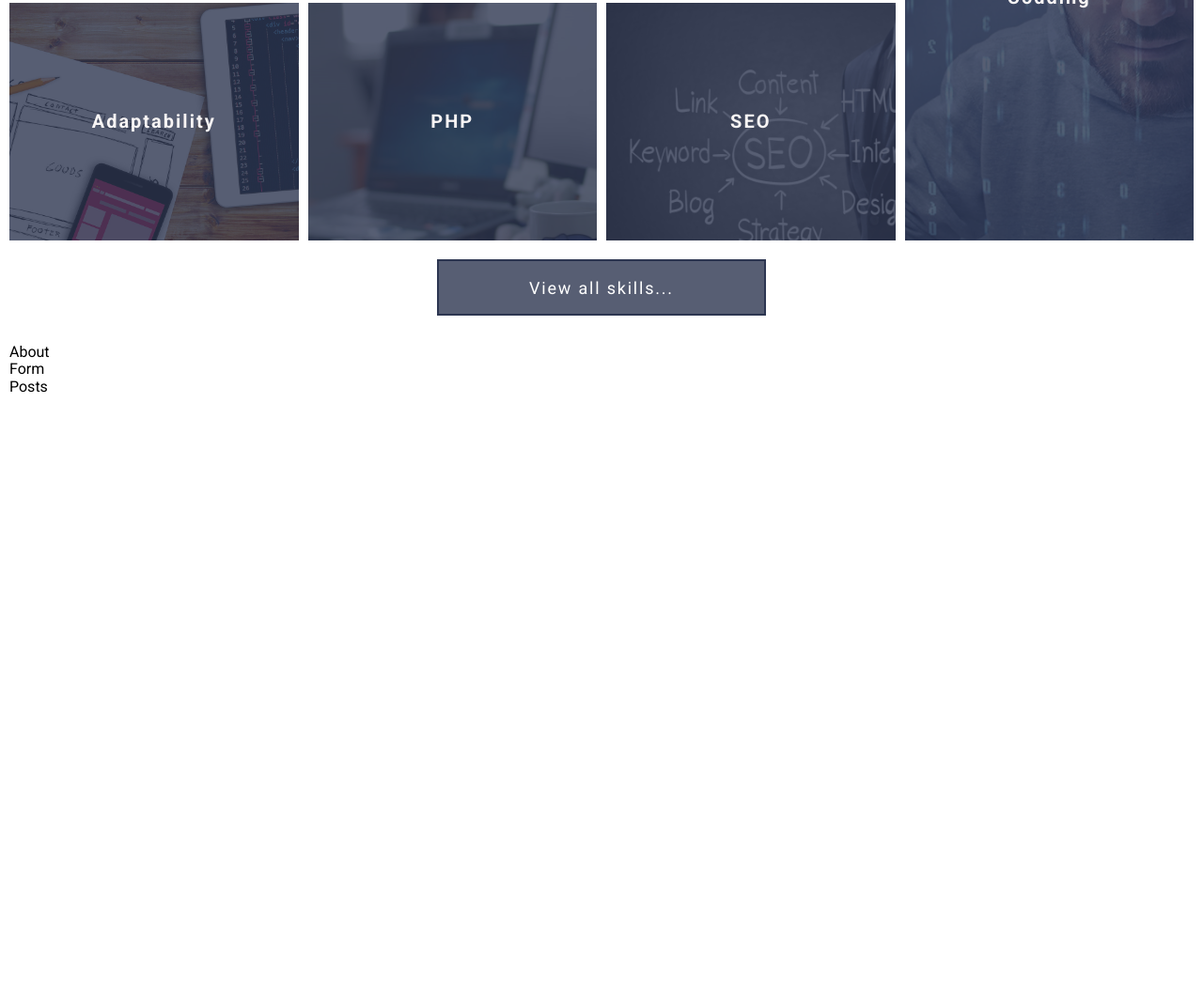
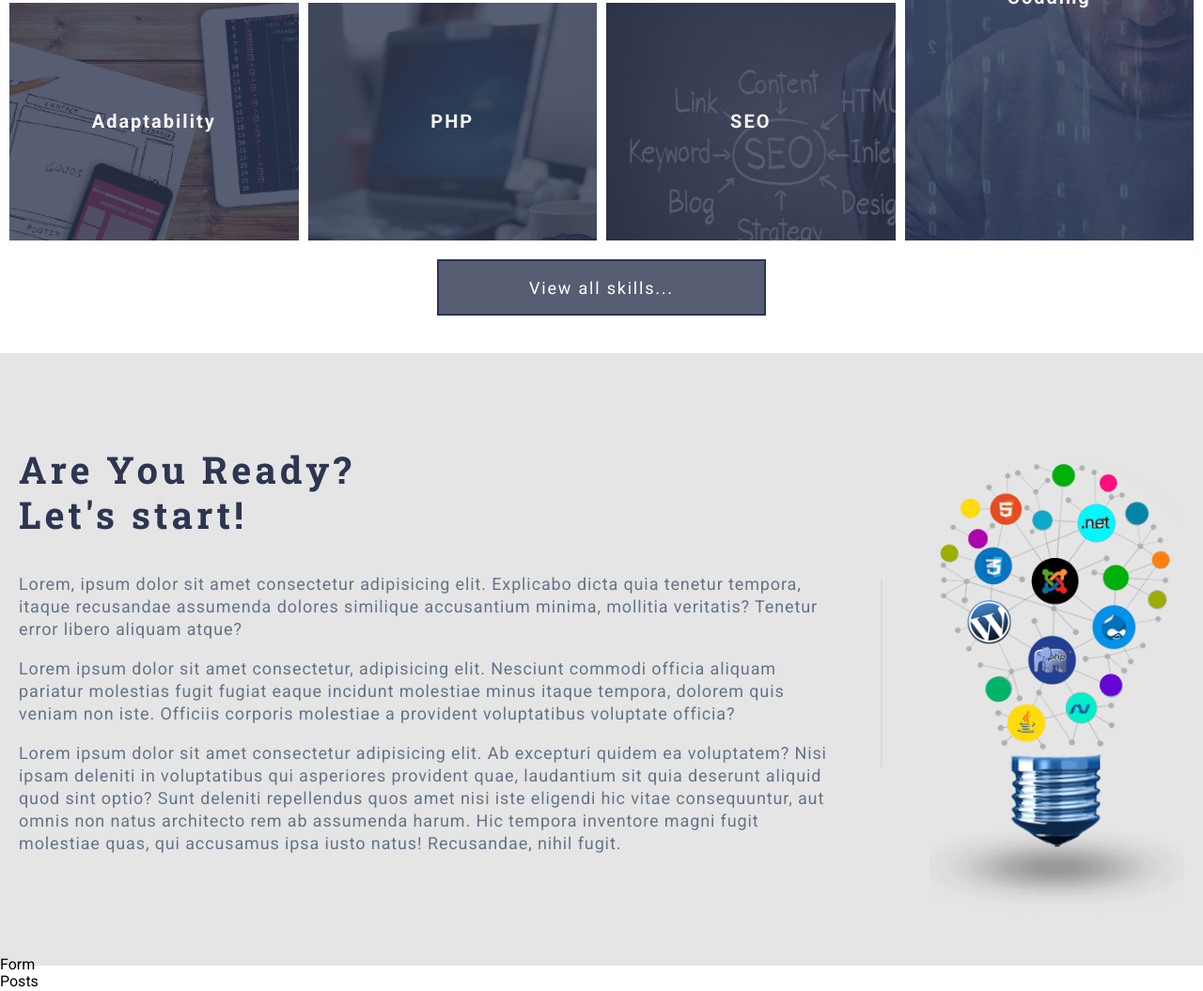
Before and after one commit to Tania-Dediukhina/1_project-we_are_real_developers, a website: page index.html in a window 1280 px wide. Shown: the part 1334-2389 px from the top of the page at 94% size. Before the commit the page ends 1755 px from the top, so only its background shows below. Drawn offline with Linux system fonts and the light colour scheme.

Commit message:
third page done,need formating

```diff
--- a/assets/scss/components/sections/_section-about.scss
+++ b/assets/scss/components/sections/_section-about.scss
@@ -0,0 +1,71 @@
+.about-item__overlay {
+  width: 100%;
+  height: 100%;
+  background-color: #e5e5e5;
+  position: absolute;
+
+  top: 10px;
+  bottom: 0;
+  left: 0;
+  right: 0;
+  z-index: -2;
+  padding-top: 20px;
+}
+.about__container {
+  display: flex;
+  align-items: center;
+  gap: 50px;
+
+  max-width: 1340px;
+  margin: 0 auto;
+  padding: 0 20px 0 20px;
+}
+
+.about {
+  position: relative;
+  height: 652px;
+  letter-spacing: 0.055em;
+}
+
+.about__text {
+  width: 929px;
+  height: 491px;
+  font-size: 18px;
+  position: relative;
+  line-height: 24px;
+  color: #637588;
+  font-weight: 400;
+  font-family: "Roboto";
+  z-index: 1;
+}
+.about__text p:first-of-type::after {
+  position: absolute;
+  top: 250px;
+  right: -50px;
+  width: 2px;
+  height: 200px;
+  content: "";
+  background-color: rgba(99, 117, 136, 0.1);
+}
+
+.about__title {
+  font-size: 40px;
+  letter-spacing: 4px;
+  line-height: 48px;
+  color: #2d3651;
+  font-weight: 700;
+  font-family: "Roboto Slab";
+
+  padding-top: 110px;
+  padding-bottom: 20px;
+
+  max-width: 1340px;
+  text-align: left;
+  margin: 0 auto;
+}
+.about-item__image {
+  height: 480px;
+  max-width: 100%;
+  padding-top: 113px;
+  align-items: flex-end;
+}
--- a/assets/scss/components/sections/skills/_skill-item.scss
+++ b/assets/scss/components/sections/skills/_skill-item.scss
@@ -14,6 +14,8 @@
   min-width: 100%;
   max-height: 100vh;
   background-position: 50% 50%;
+
+  margin-bottom: 100px;
 }
 .skills__container {
   display: grid;
@@ -26,7 +28,6 @@
   display: flex;
   justify-content: center;
   margin-top: 20px;
-  margin-bottom: 30px;
 }
 .skills-item {
   background-color: rgba(45, 54, 81, 0.8);
--- a/assets/scss/style.scss
+++ b/assets/scss/style.scss
@@ -13,7 +13,7 @@
 //   @use "components/header/header-navbar";
 //   @use "components/header/header-content";
 
-//   @use "components/sections/section-about";
+@use "components/sections/section-about";
 //   @use "components/sections/section-form";
 //   @use "components/sections/section-posts";
 //   @use "components/footer/footer";
--- a/index.html
+++ b/index.html
@@ -69,8 +69,8 @@
         </div>
     </header>
 
-    <main class="skills">
-        <section>
+    <main>
+        <section class="skills">
             <h2 class="hidden">Невидимый заголовок</h2>
             <div class="skills__container">
                 <article class="skills-item">
@@ -142,16 +142,43 @@
             </div>
         </section>
 
-        <section>About
-            <h3 class="hidden">Невидимый заголовок2</h3>
+        <section class="about">
+
+            <div class="about__container">
+                <div class="about__text">
+                    <h3 class="about__title">Are You Ready?<br>
+                        Let's start!</h3>
+                    <p>Lorem, ipsum dolor sit amet consectetur adipisicing elit. Explicabo dicta quia tenetur tempora,
+                        itaque
+                        recusandae assumenda dolores similique accusantium minima, mollitia veritatis? Tenetur error
+                        libero
+                        aliquam atque?</p>
+                    <p>Lorem ipsum dolor sit amet consectetur, adipisicing elit. Nesciunt commodi officia aliquam
+                        pariatur
+                        molestias fugit fugiat eaque incidunt molestiae minus itaque tempora, dolorem quis veniam non
+                        iste.
+                        Officiis corporis molestiae a provident voluptatibus voluptate officia?</p>
+                    <p>Lorem ipsum dolor sit amet consectetur adipisicing elit. Ab excepturi quidem ea voluptatem? Nisi
+                        ipsam deleniti in voluptatibus qui asperiores provident quae, laudantium sit quia deserunt
+                        aliquid quod sint optio? Sunt deleniti repellendus quos amet nisi iste eligendi hic vitae
+                        consequuntur, aut omnis non natus architecto rem ab assumenda harum. Hic tempora inventore magni
+                        fugit molestiae quas, qui accusamus ipsa iusto natus! Recusandae, nihil fugit.</p>
+
+                </div>
+                <div class="about-item__accent"></div>
+                <div class="about-item__image"><img src="assets/img/img-lamp-webdev.png" alt="lamp image"></div>
+                <div class="about-item__overlay"></div>
+            </div>
+
         </section>
 
         <section>Form
-            <h3 class="hidden">Невидимый заголовок3</h3>
+
         </section>
 
         <section>Posts
             <h3 class="hidden">Невидимый заголовок4</h3>
+
         </section>
 
 
```
Also changed, not shown: assets/css/style.css.
